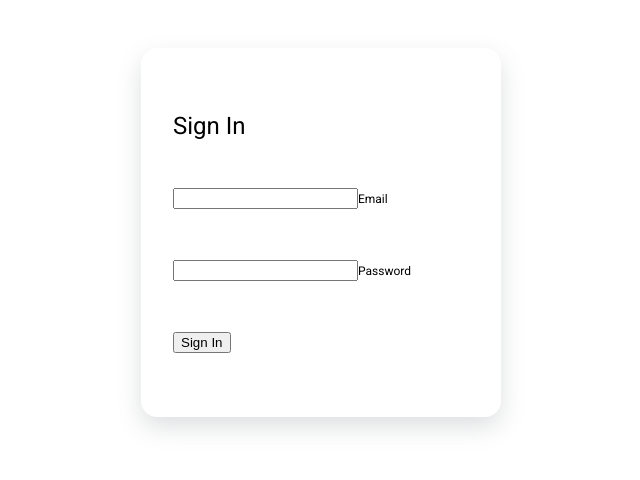
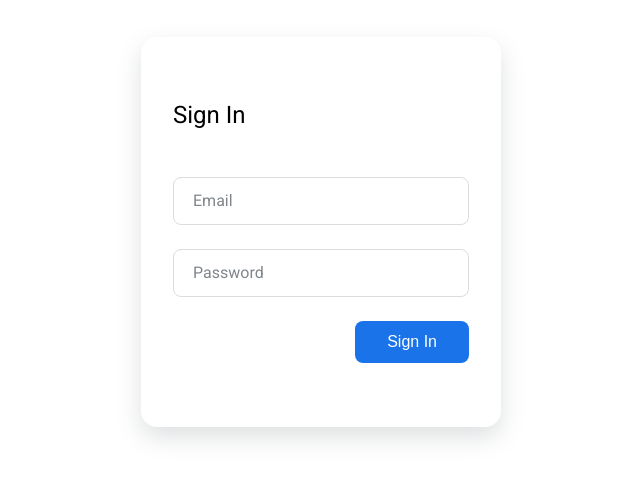
Before and after one commit to Puckazz/loginFormGoogle, a plain HTML site: page index.html in a window 1280 px wide. Shown: the part 168-648 px from the top of the page, without its empty margins (319-959 px from the left). Drawn offline with Linux system fonts and the light colour scheme.

Commit message:
Update styles.css

```diff
--- a/styles.css
+++ b/styles.css
@@ -49,3 +49,68 @@ h1 {
     height: 48px;
     margin-bottom: 1.5rem;
 }
+
+.form_input {
+    position: absolute;
+    top: 0;
+    left: 0;
+    width: 100%;
+    height: 100%;
+    font-size: var(--normal-font-size);
+    border: 1px solid var(--border-color);
+    border-radius: .5rem;
+    outline: none;
+    padding: 1rem;
+    background: none;
+    z-index: 1;
+}
+
+.form_label {
+    position: absolute;
+    left: 1rem;
+    top: .85rem;
+    padding: 0 .25rem;
+    background-color: #fff;
+    color: var(--input-color);
+    font-size: var(--normal-font-size);
+    transition: .3s;
+}
+.form_button {
+    display: block;
+    margin-left: auto;
+    padding: .75rem 2rem;
+    outline: none;
+    border: none;
+    background-color: var(--first-color);
+    color: #fff;
+    font-size: var(--normal-font-size);
+    border-radius: .5rem;
+    cursor: pointer;
+    transition: .3s;
+}
+
+.form_button:hover {
+    box-shadow: 0 10px 36px rgba(0, 0, 0, .15);
+}
+
+.form_input:focus + .form_label {
+    top: -.5rem;
+    left: .8rem;
+    color: var(--first-color);
+    font-size: var(--small-font-size);
+    font-weight: 500;
+    z-index: 10;
+}
+
+.form_input:not(:placeholder-shown).form_input:not(:focus) + .form_label {
+    top: -.5rem;
+    left: .8rem;
+    color: var(--first-color);
+    font-size: var(--small-font-size);
+    font-weight: 500;
+    z-index: 10;
+}
+
+.form_input:focus {
+    border: 1.5px solid var(--first-color);
+}
```
